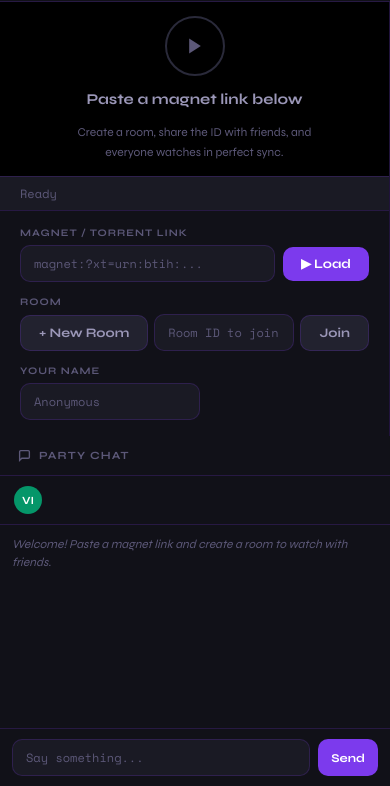
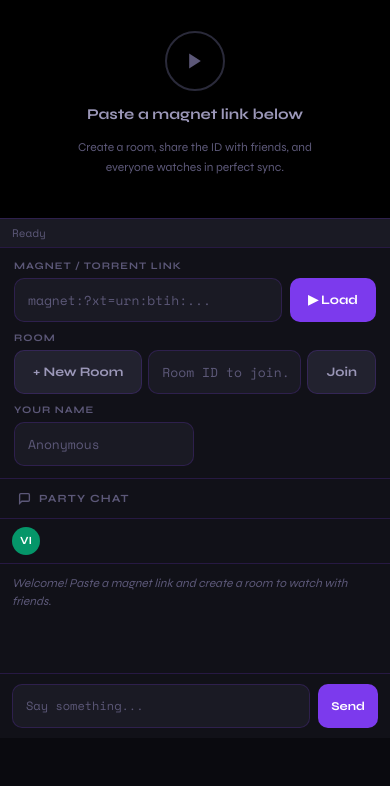
Before and after one commit to xtacyyy/streamparty, a website: page public/index.html in a window 390 px wide. Shown: the part 58-844 px from the top of the page. Drawn offline with nearby package versions, Linux system fonts and the light colour scheme.

Commit message:
Auto-sync: 2026-04-27 11:28:19

```diff
--- a/public/index.html
+++ b/public/index.html
@@ -2,7 +2,7 @@
 <html lang="en">
 <head>
 <meta charset="UTF-8">
-<meta name="viewport" content="width=device-width, initial-scale=1.0">
+<meta name="viewport" content="width=device-width, initial-scale=1.0, viewport-fit=cover">
 <title>stream.party — Watch Together</title>
 <style>
   @import url('https://fonts.googleapis.com/css2?family=Syne:wght@400;500;700;800&family=Space+Mono:wght@400;700&display=swap');
@@ -96,7 +96,58 @@
   .toast { position: fixed; bottom: 24px; right: 24px; background: var(--surface2); border: 1px solid var(--border2); border-radius: var(--r); padding: 11px 16px; font-size: 13px; color: var(--text); z-index: 999; transform: translateY(60px); opacity: 0; transition: all 0.25s cubic-bezier(.34,1.56,.64,1); max-width: 300px; pointer-events: none; }
   .toast.show { transform: translateY(0); opacity: 1; }
 
-  @media (max-width: 680px) { .main { grid-template-columns: 1fr; overflow-y: auto; } body { overflow: auto; } .chat-area { min-height: 350px; } }
+  @media (max-width: 680px) {
+    html, body { height: auto; min-height: 100%; overflow: visible; }
+    body { overflow-y: auto; overflow-x: hidden; }
+
+    .header { padding: 10px 14px; }
+    .logo { font-size: 17px; }
+    .room-pill { padding: 5px 10px; font-size: 11px; gap: 6px; }
+
+    .main {
+      grid-template-columns: 1fr;
+      flex: none;
+      overflow: visible;
+      min-height: unset;
+    }
+
+    /* ── Video: aspect-ratio box so it always has height ── */
+    .player-area { border-right: none; overflow: visible; }
+    .video-wrapper {
+      flex: none;
+      width: 100%;
+      aspect-ratio: 16 / 9;
+      min-height: unset;
+    }
+    #videoEl { width: 100%; height: 100%; }
+
+    /* ── Video controls: bigger touch targets ── */
+    .vid-controls { padding: 6px 10px 8px; gap: 5px; }
+    .vid-btn { font-size: 20px; padding: 8px 10px; min-width: 44px; min-height: 44px; }
+    .vid-btn-row { flex-wrap: wrap; gap: 4px; }
+    .vol-wrap input[type=range] { width: 55px; }
+    .vid-time { font-size: 10px; }
+    .track-sel { font-size: 11px; padding: 4px 6px; max-width: 120px; }
+    input[type=range]::-webkit-slider-thumb { width: 18px; height: 18px; }
+    input[type=range]::-moz-range-thumb { width: 18px; height: 18px; }
+
+    /* ── Status + torrent info ── */
+    .status-strip { font-size: 11px; padding: 6px 12px; }
+    .torrent-info { margin: 0 12px 8px; gap: 10px; }
+
+    /* ── Controls panel ── */
+    .controls-panel { padding: 12px 14px; gap: 10px; }
+    .controls-panel .row { flex-wrap: wrap; }
+    .controls-panel input[type=text],
+    .controls-panel button { min-height: 44px; font-size: 13px; }
+
+    /* ── Chat ── */
+    .chat-area { min-height: 260px; max-height: 380px; border-top: 1px solid var(--border); }
+    .avatars { min-height: 40px; padding: 8px 12px; }
+    .messages { max-height: 160px; }
+    .chat-foot input[type=text] { min-height: 44px; }
+    .chat-foot button { min-height: 44px; }
+  }
 </style>
 </head>
 <body>
```
